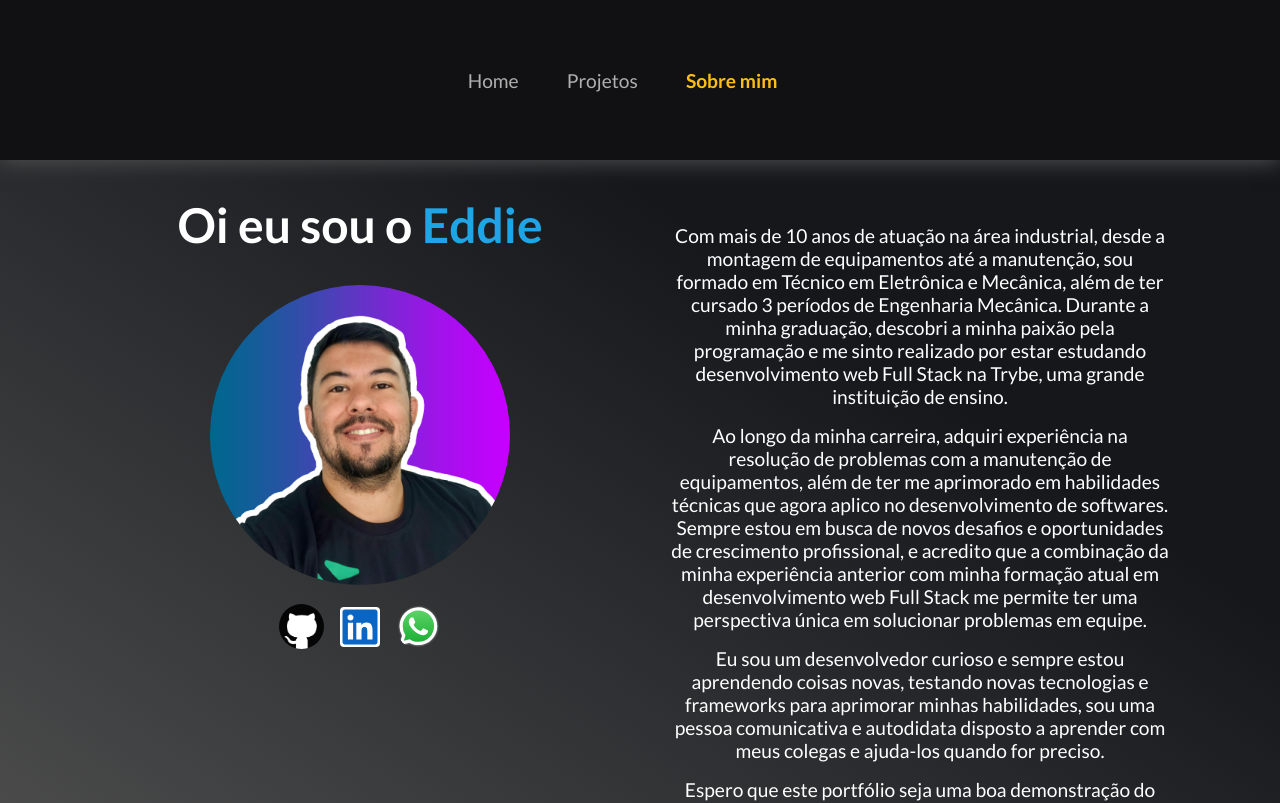
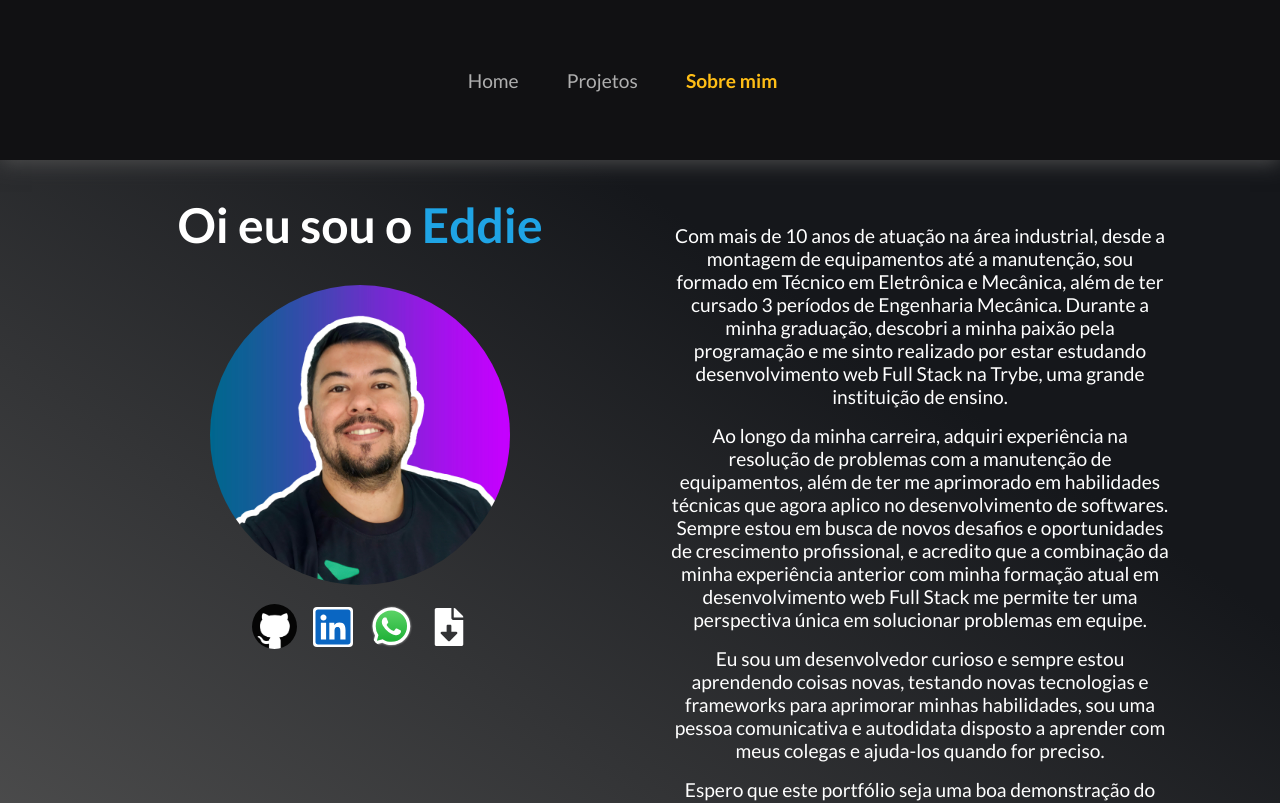
Before and after one commit to edmilsonmedeiross/edmilsonmedeiros, a Next.js app: page /about in a window 1280 px wide. Shown: the top 803 px of the page. Built offline with nearby package versions, Linux system fonts and the light colour scheme.

Commit message:
Feat: adiciona botão de download de currículo

```diff
--- a/src/pages/about/index.tsx
+++ b/src/pages/about/index.tsx
@@ -2,7 +2,7 @@ import { Roboto_Mono } from '@next/font/google';
 import Image from 'next/image';
 import Link from 'next/link';
 import { useContext, useEffect } from 'react';
-import { FaGithub, FaLinkedin } from 'react-icons/fa';
+import { FaGithub, FaLinkedin, FaFileDownload } from 'react-icons/fa';
 
 import Header from 'components/Header';
 import SideBar from 'components/SideBar';
@@ -82,6 +82,13 @@ function About() {
                     height={45}
                   />
                 </Link>
+                <Link
+                  href="./curriculo.pdf"
+                  download="curriculo edmilson.pdf"
+                  target="_blank"
+                >
+                  <FaFileDownload size={38} color="white" />
+                </Link>
               </div>
             </section>
             <section className={styles.containerText}>
@@ -142,6 +149,13 @@ function About() {
               >
                 <Image src={whats} alt="Whatsapp icon" width={45} height={45} />
               </Link>
+              <Link
+                href="./curriculo.pdf"
+                download="curriculo edmilson.pdf"
+                target="_blank"
+              >
+                <FaFileDownload size={38} color="black" />
+              </Link>
             </div>
           </main>
         </>
```
Also changed, not shown: 1 other file (tests, documents, lock files or other folders).
